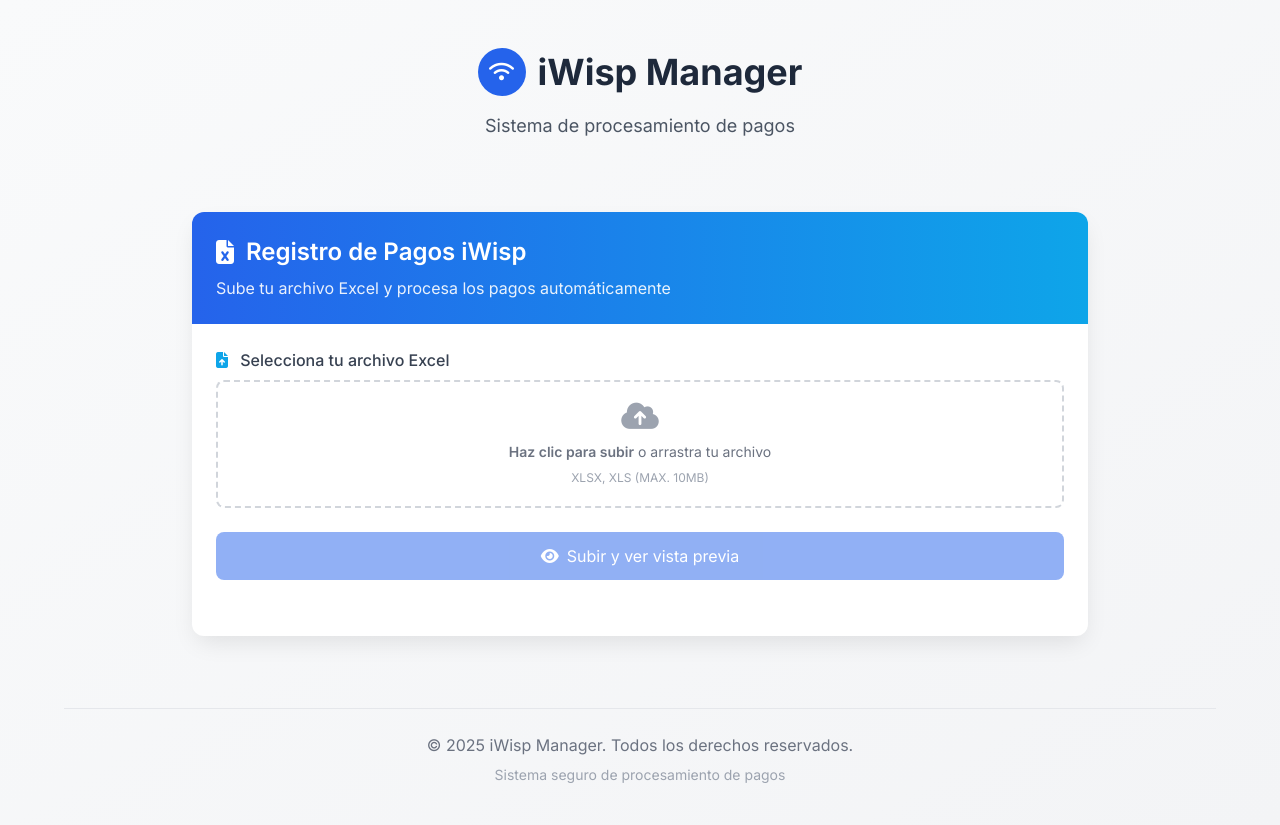
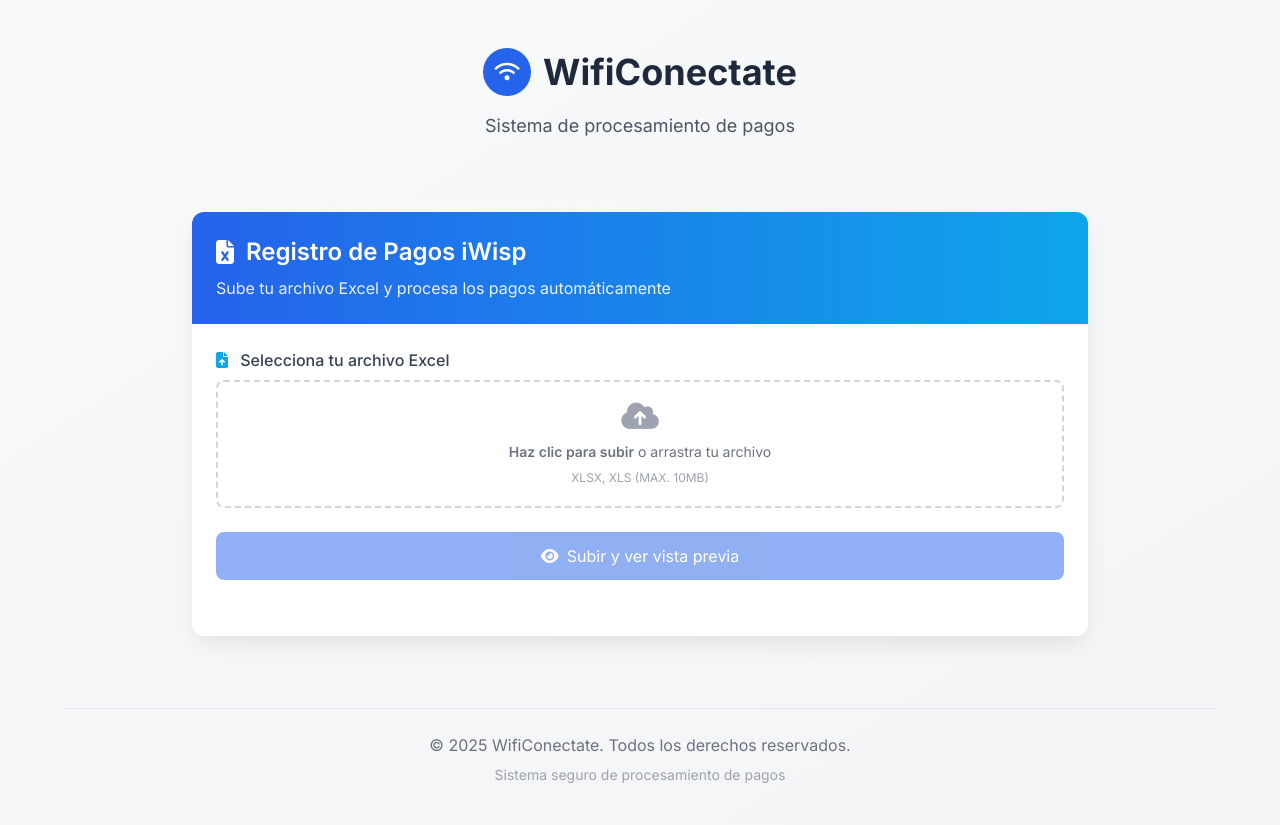
Before and after one commit to SrMustashin/ProjectWifi, a Flask app: page / in a window 1280 px wide. Run offline with Flask 3, Linux system fonts and the light colour scheme; some libraries are stand-ins or nearby versions.

Commit message:
Se corrige nombre wificonectate

```diff
--- a/templates/index.html
+++ b/templates/index.html
@@ -35,7 +35,7 @@
             <div class="w-12 h-12 rounded-full bg-primary flex items-center justify-center mr-3">
                 <i class="fas fa-wifi text-white text-xl"></i>
             </div>
-            <h1 class="text-4xl font-bold text-dark">iWisp Manager</h1>
+            <h1 class="text-4xl font-bold text-dark">WifiConectate</h1>
         </div>
         <p class="text-gray-600 text-lg">Sistema de procesamiento de pagos</p>
     </header>
@@ -140,7 +140,7 @@
 
     <!-- Footer -->
     <footer class="w-full max-w-6xl text-center py-6 text-gray-500 mt-8 border-t border-gray-200">
-        <p>&copy; 2025 iWisp Manager. Todos los derechos reservados.</p>
+        <p>&copy; 2025 WifiConectate. Todos los derechos reservados.</p>
         <p class="text-sm mt-2 text-gray-400">Sistema seguro de procesamiento de pagos</p>
     </footer>
 
--- a/templates/preview.html
+++ b/templates/preview.html
@@ -3,7 +3,7 @@
 <head>
     <meta charset="UTF-8">
     <meta name="viewport" content="width=device-width, initial-scale=1.0">
-    <title>Vista Previa de Pagos - iWisp</title>
+    <title>Vista Previa de Pagos - WifiConectate</title>
     <script src="https://cdn.tailwindcss.com"></script>
     <link rel="stylesheet" href="https://cdnjs.cloudflare.com/ajax/libs/font-awesome/6.4.0/css/all.min.css">
     <script>
@@ -102,7 +102,7 @@
 
     <!-- Footer -->
     <footer class="w-full max-w-6xl text-center py-6 text-gray-500 mt-8 border-t border-gray-200">
-        <p>&copy; 2025 iWisp Manager. Todos los derechos reservados.</p>
+        <p>&copy; 2025 WifiConectate. Todos los derechos reservados.</p>
         <p class="text-sm mt-2 text-gray-400">Sistema seguro de procesamiento de pagos</p>
     </footer>
 </body>
--- a/templates/results.html
+++ b/templates/results.html
@@ -3,7 +3,7 @@
 <head>
     <meta charset="UTF-8">
     <meta name="viewport" content="width=device-width, initial-scale=1.0">
-    <title>Resultados de Pagos - iWisp</title>
+    <title>Resultados de Pagos - WifiConectate</title>
     <script src="https://cdn.tailwindcss.com"></script>
     <link rel="stylesheet" href="https://cdnjs.cloudflare.com/ajax/libs/font-awesome/6.4.0/css/all.min.css">
     <script>
@@ -125,7 +125,7 @@
 
     <!-- Footer -->
     <footer class="w-full max-w-6xl text-center py-6 text-gray-500 mt-8 border-t border-gray-200">
-        <p>&copy; 2025 iWisp Manager. Todos los derechos reservados.</p>
+        <p>&copy; 2025 WifiConectate. Todos los derechos reservados.</p>
         <p class="text-sm mt-2 text-gray-400">Sistema seguro de procesamiento de pagos</p>
     </footer>
 </body>
```
